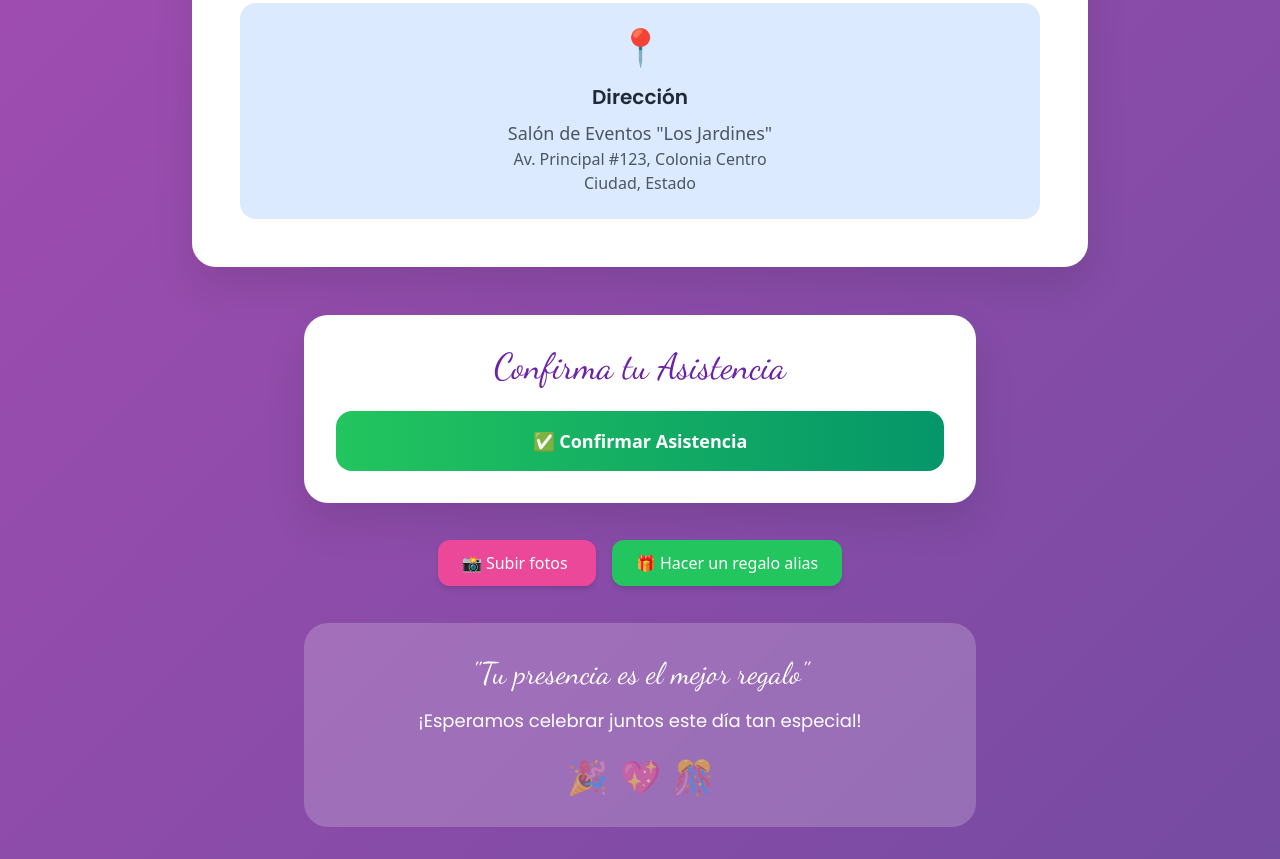
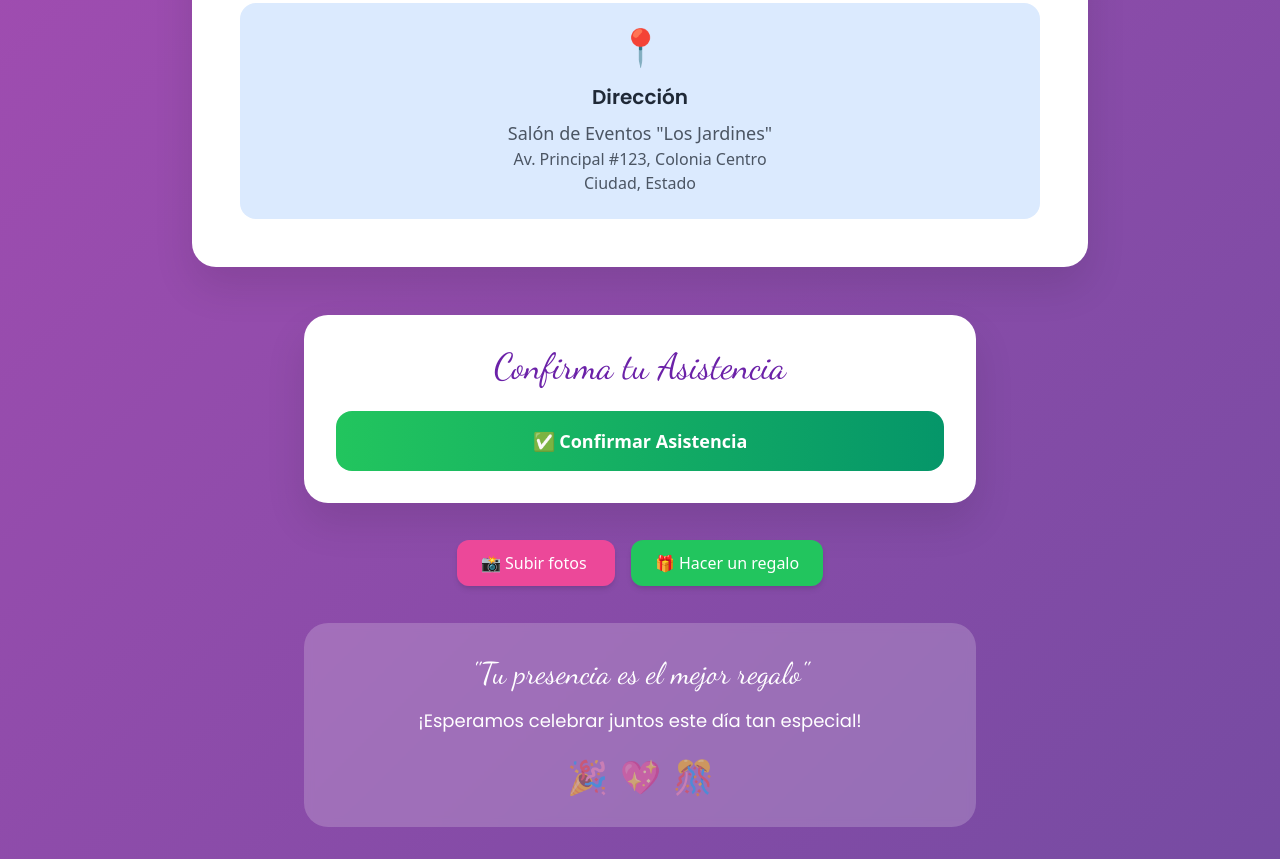
Before and after one commit to arielDure/Mis15, a plain HTML site: page index.html in a window 1280 px wide. Shown: the part 973-1832 px from the top of the page. Drawn offline with nearby package versions, Linux system fonts and the light colour scheme.

Commit message:
Update index.html

```diff
--- a/index.html
+++ b/index.html
@@ -104,7 +104,7 @@
 
   <a href="https://www.mercadopago.com.ar/" target="_blank"
      class="bg-green-500 text-white px-6 py-3 rounded-xl shadow-md hover:bg-green-600 transition">
-     🎁 Hacer un regalo alias
+     🎁 Hacer un regalo
   </a>
 </section>
 
```
